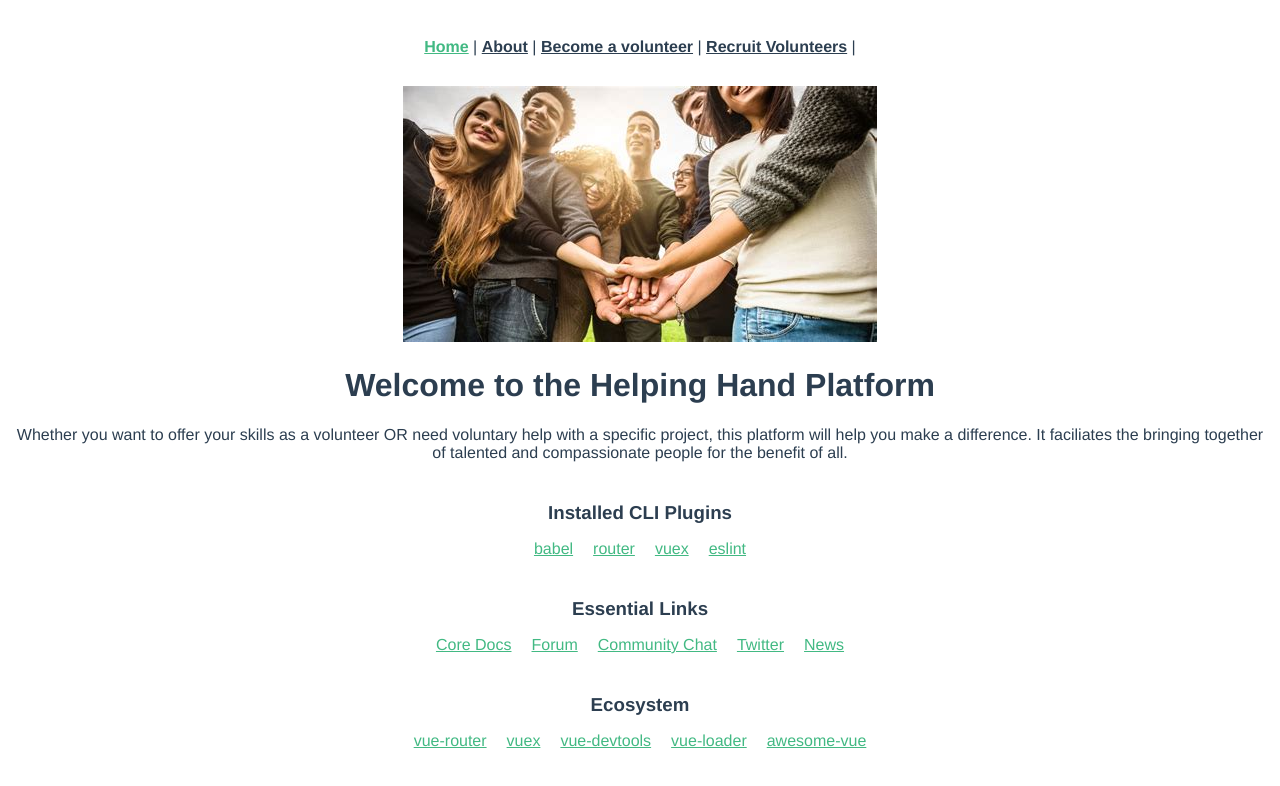
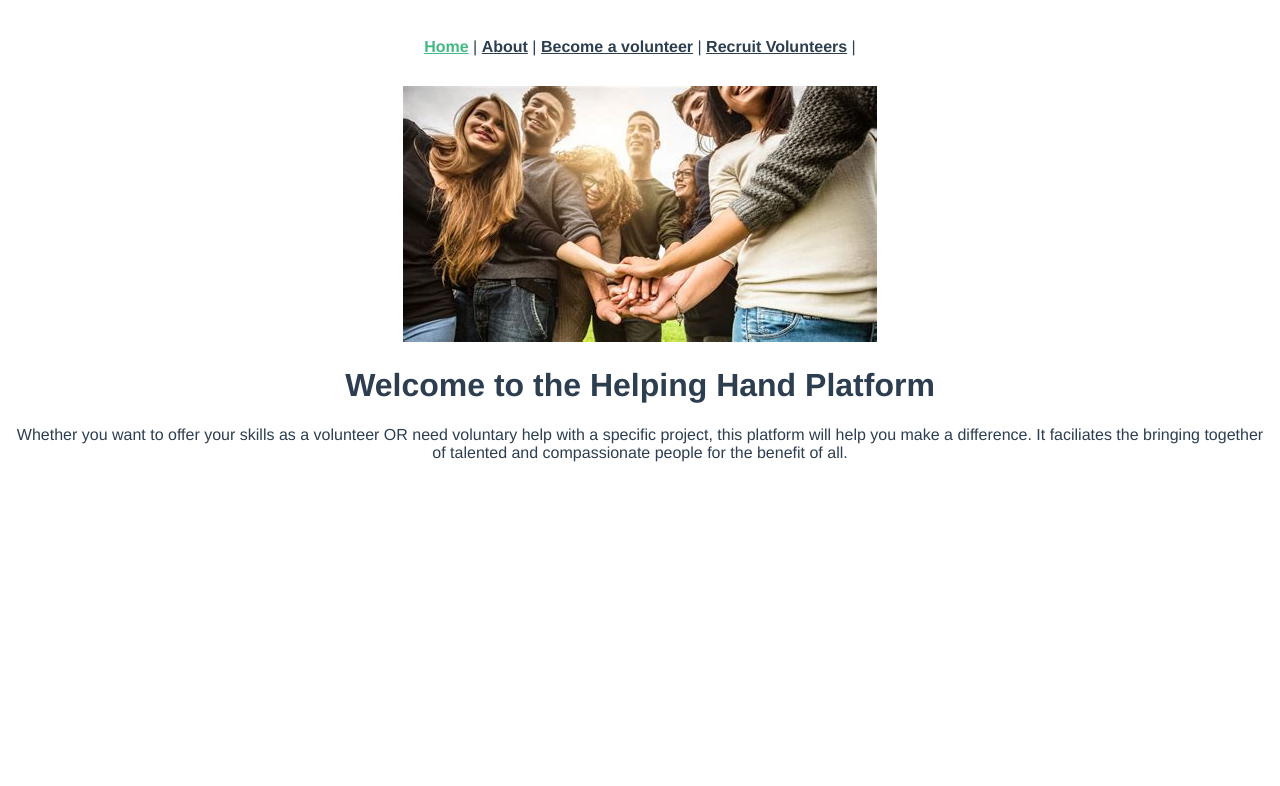
Before and after one commit to janets-raha/helpinghand-vuejs-front, a Vue app: page /#/ in a window 1280 px wide. Shown: the top 786 px of the page. Built offline with nearby package versions, Linux system fonts and the light colour scheme.

Commit message:
delete homepage links

```diff
--- a/src/components/HelloWorld.vue
+++ b/src/components/HelloWorld.vue
@@ -5,97 +5,7 @@
       Whether you want to offer your skills as a volunteer OR need voluntary help with a specific project, this platform will help you make a difference.
       It faciliates the bringing together of talented and compassionate people for the benefit of all.
     </p>
-    <h3>Installed CLI Plugins</h3>
-    <ul>
-      <li>
-        <a
-          href="https://github.com/vuejs/vue-cli/tree/dev/packages/%40vue/cli-plugin-babel"
-          target="_blank"
-          rel="noopener"
-          >babel</a
-        >
-      </li>
-      <li>
-        <a
-          href="https://github.com/vuejs/vue-cli/tree/dev/packages/%40vue/cli-plugin-router"
-          target="_blank"
-          rel="noopener"
-          >router</a
-        >
-      </li>
-      <li>
-        <a
-          href="https://github.com/vuejs/vue-cli/tree/dev/packages/%40vue/cli-plugin-vuex"
-          target="_blank"
-          rel="noopener"
-          >vuex</a
-        >
-      </li>
-      <li>
-        <a
-          href="https://github.com/vuejs/vue-cli/tree/dev/packages/%40vue/cli-plugin-eslint"
-          target="_blank"
-          rel="noopener"
-          >eslint</a
-        >
-      </li>
-    </ul>
-    <h3>Essential Links</h3>
-    <ul>
-      <li>
-        <a href="https://vuejs.org" target="_blank" rel="noopener">Core Docs</a>
-      </li>
-      <li>
-        <a href="https://forum.vuejs.org" target="_blank" rel="noopener"
-          >Forum</a
-        >
-      </li>
-      <li>
-        <a href="https://chat.vuejs.org" target="_blank" rel="noopener"
-          >Community Chat</a
-        >
-      </li>
-      <li>
-        <a href="https://twitter.com/vuejs" target="_blank" rel="noopener"
-          >Twitter</a
-        >
-      </li>
-      <li>
-        <a href="https://news.vuejs.org" target="_blank" rel="noopener">News</a>
-      </li>
-    </ul>
-    <h3>Ecosystem</h3>
-    <ul>
-      <li>
-        <a href="https://router.vuejs.org" target="_blank" rel="noopener"
-          >vue-router</a
-        >
-      </li>
-      <li>
-        <a href="https://vuex.vuejs.org" target="_blank" rel="noopener">vuex</a>
-      </li>
-      <li>
-        <a
-          href="https://github.com/vuejs/vue-devtools#vue-devtools"
-          target="_blank"
-          rel="noopener"
-          >vue-devtools</a
-        >
-      </li>
-      <li>
-        <a href="https://vue-loader.vuejs.org" target="_blank" rel="noopener"
-          >vue-loader</a
-        >
-      </li>
-      <li>
-        <a
-          href="https://github.com/vuejs/awesome-vue"
-          target="_blank"
-          rel="noopener"
-          >awesome-vue</a
-        >
-      </li>
-    </ul>
+
   </div>
 </template>
 
```
